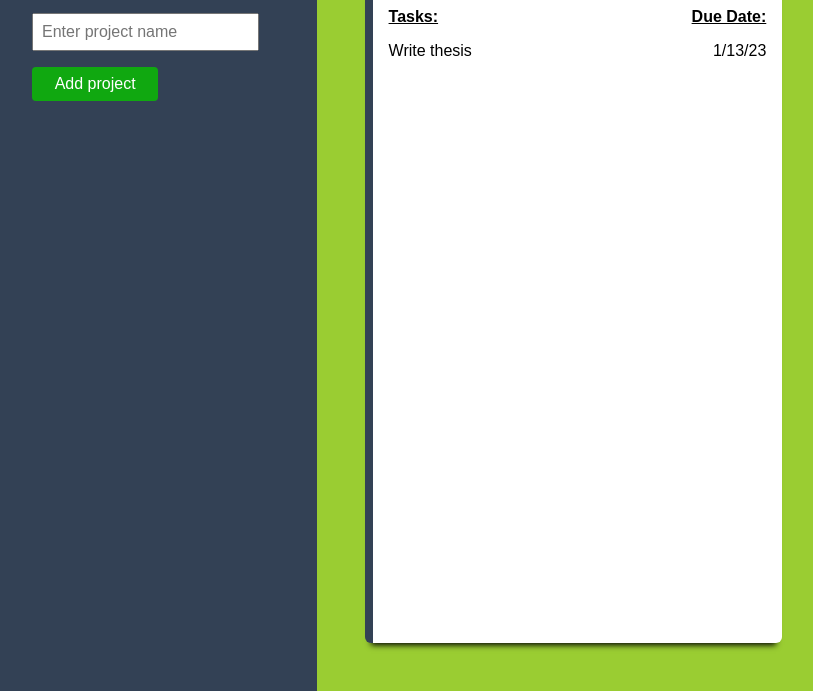
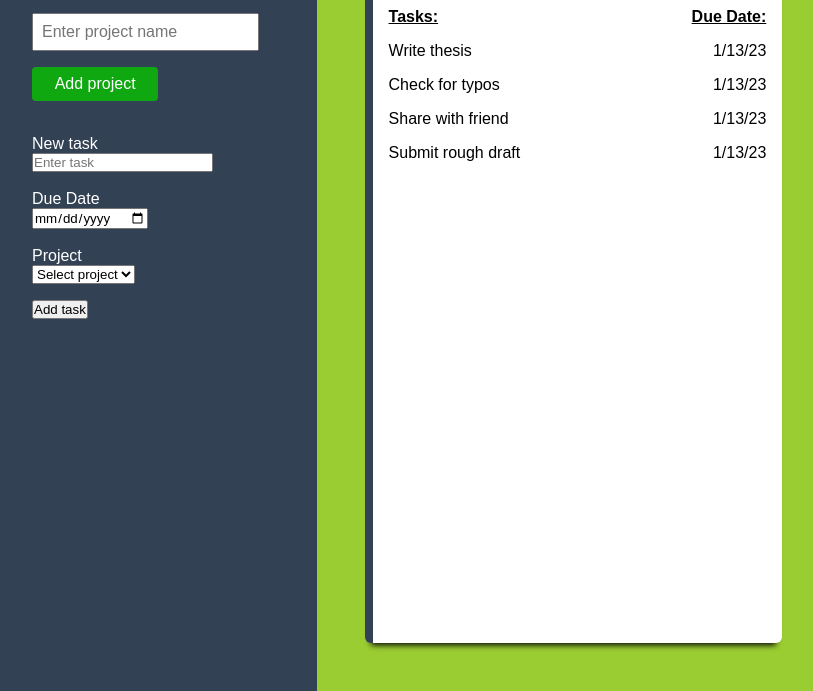
Before and after one commit to TedV4/to-do-app, a plain HTML site: page index.html in a window 1280 px wide. Shown: the part 109-800 px from the top of the page, without its empty margins (0-813 px from the left). Drawn offline with Linux system fonts and the light colour scheme.

Commit message:
Add new task form

```diff
--- a/index.html
+++ b/index.html
@@ -24,6 +24,27 @@
           <button id="submitProjectBtn">Add project</button>
         </form>
       </div>
+      <div id="taskFormContainer">
+
+        <form action="" id="taskForm">
+          <label for="taskDescription" id="taskDescriptionLabel"><br>New task</br></label>
+          <input title="Enter a task description here" type="text" id="taskDescription" placeholder="Enter task">
+          <div>
+          <label for="date" id="dueDateLabel"><br>Due Date</br></label>
+          <input type="date">
+          </div>
+          <div></div>
+          <label for="project"><br>Project</br></label>
+          <select id="projectDropdown" name="projectDropdown" default="Select project">
+            <option value="placeholder" selected>Select project</option>
+
+          </select>
+        </div>
+          <div>
+          <button id="submitTaskBtn">Add task</button>
+          </div>
+        </form>
+      </div>
     </div>
     <div id="projectContainer">
       <div class="projectCard">
@@ -36,6 +57,18 @@
           <p>Write thesis</p>
           <p>1/13/23</p>
         </div>
+        <div class="task">
+          <p>Check for typos</p>
+          <p>1/13/23</p>
+        </div>
+        <div class="task">
+          <p>Share with friend</p>
+          <p>1/13/23</p>
+        </div>
+        <div class="task">
+          <p>Submit rough draft</p>
+          <p>1/13/23</p>
+        </div>
       </div>
     </div>
   </body>
```
